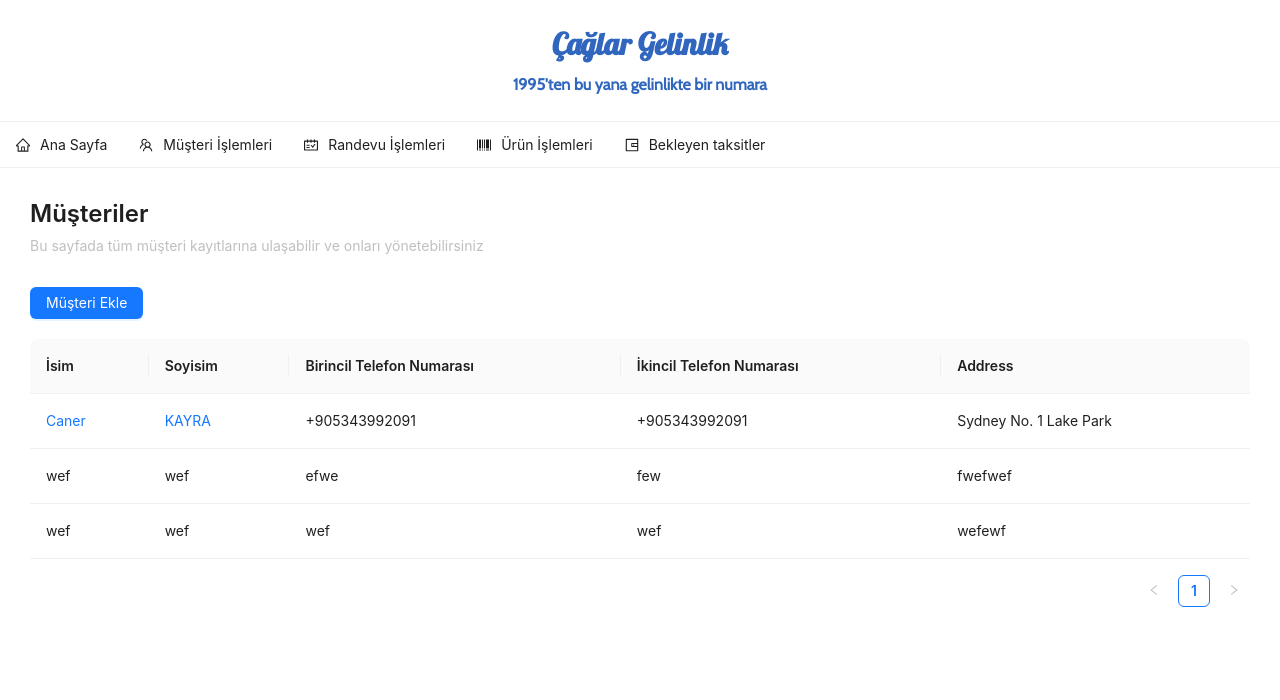
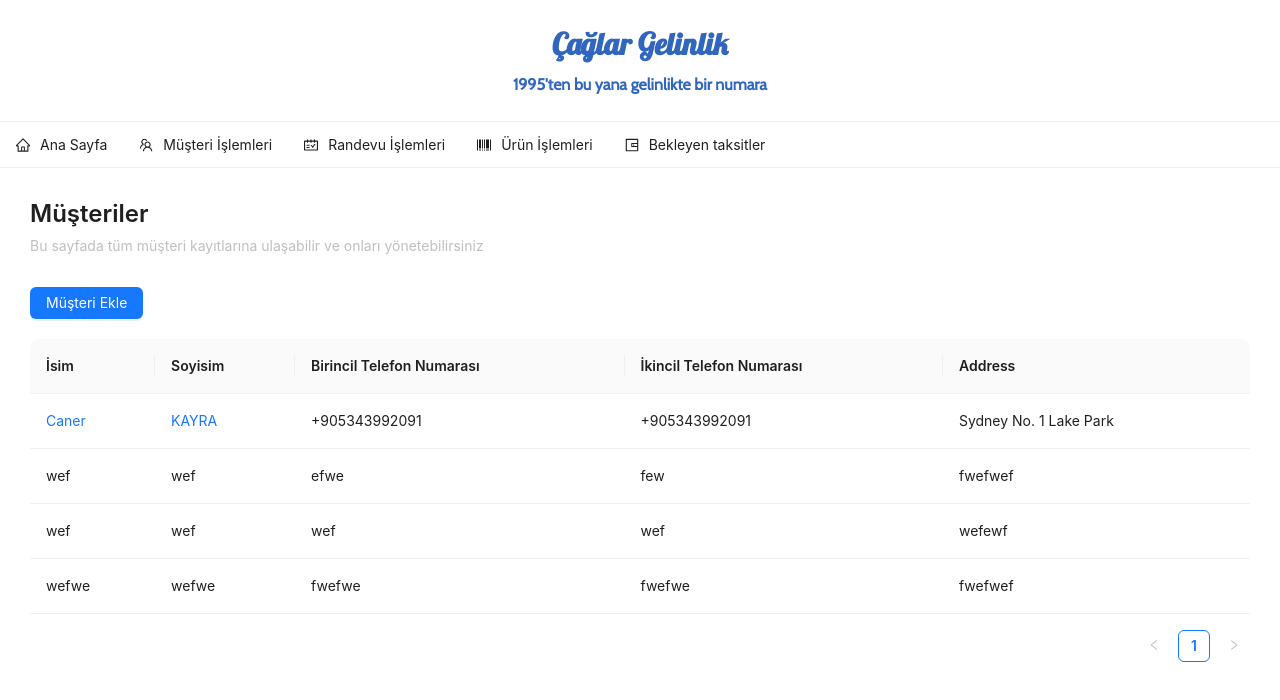
Before and after one commit to resatyavcin0/wedding-dress-store-client, a React (Create React App) app: page /costumers in a window 1280 px wide. Shown: the top 700 px of the page. Built offline with nearby package versions, Linux system fonts and the light colour scheme; data requests are answered from the project's data file.

Commit message:
🦄 refactor(Refactor):

```diff
--- a/db.json
+++ b/db.json
@@ -71,7 +71,9 @@
       "secondaryPhoneNumber": "+905343992091",
       "lastName": "KAYRA",
       "address": "Sydney No. 1 Lake Park",
-      "appointments": ["APPO-202"]
+      "appointments": [
+        "APPO-202"
+      ]
     },
     {
       "firstName": "wef",
@@ -88,6 +90,14 @@
       "secondaryPhoneNumber": "wef",
       "address": "wefewf",
       "id": "2z8SWs9"
+    },
+    {
+      "firstName": "wefwe",
+      "lastName": "wefwe",
+      "primaryPhoneNumber": "fwefwe",
+      "secondaryPhoneNumber": "fwefwe",
+      "address": "fwefwef",
+      "id": "tQqC1tX"
     }
   ],
   "products": [
--- a/src/containers/home/FilterAreaContainer.js
+++ b/src/containers/home/FilterAreaContainer.js
@@ -1,6 +1,5 @@
 import React from "react";
 import { Col, Row, Select, DatePicker, Button } from "antd";
-import locale from "antd/es/date-picker/locale/tr_TR";
 
 const FilterAreaContainer = ({
   selectFilterContent,
@@ -52,7 +51,6 @@ const FilterAreaContainer = ({
           <DatePicker.RangePicker
             onChange={onDatePickerHandler}
             style={{ width: 300 }}
-            locale={locale}
           />
         </Col>
       )}
--- a/src/pages/costumers.js
+++ b/src/pages/costumers.js
@@ -6,9 +6,10 @@ import TableComponent from "../components/TableComponent";
 
 //containers
 import InvoicePaidModalContainer from "../containers/pendingPayments/InvoicePaidModalContainer";
+import AddCostumerModalContainer from "../containers/product/AddCostumerModalContainer";
+
+import { Button, Spin } from "antd";
 import { useQuery } from "@tanstack/react-query";
-import { Button, Spin } from "antd";
-import AddCostumerModalContainer from "../containers/product/AddCostumerModalContainer";
 
 const CostumersPage = () => {
   const [showInvoiceModal, setShowInvoiceModal] = useState(false);
```
Also changed, not shown: 1 other file (tests, documents, lock files or other folders).
